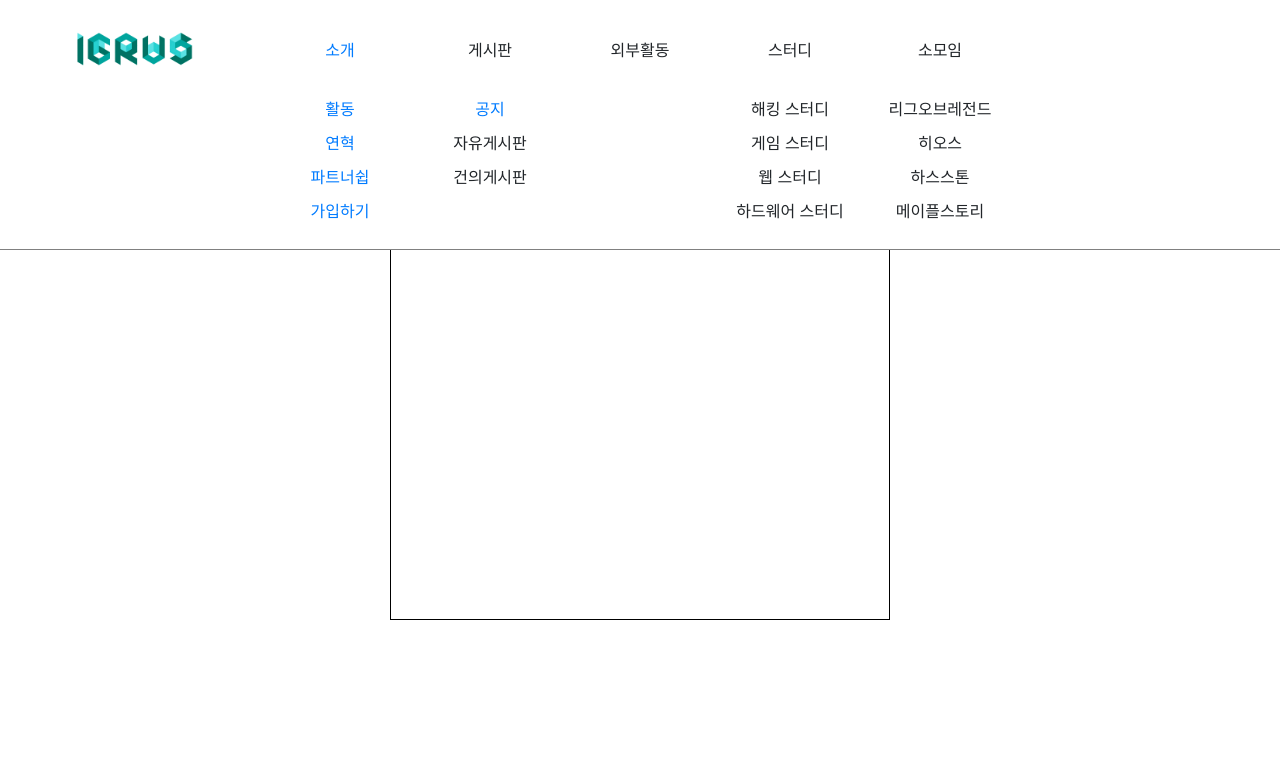
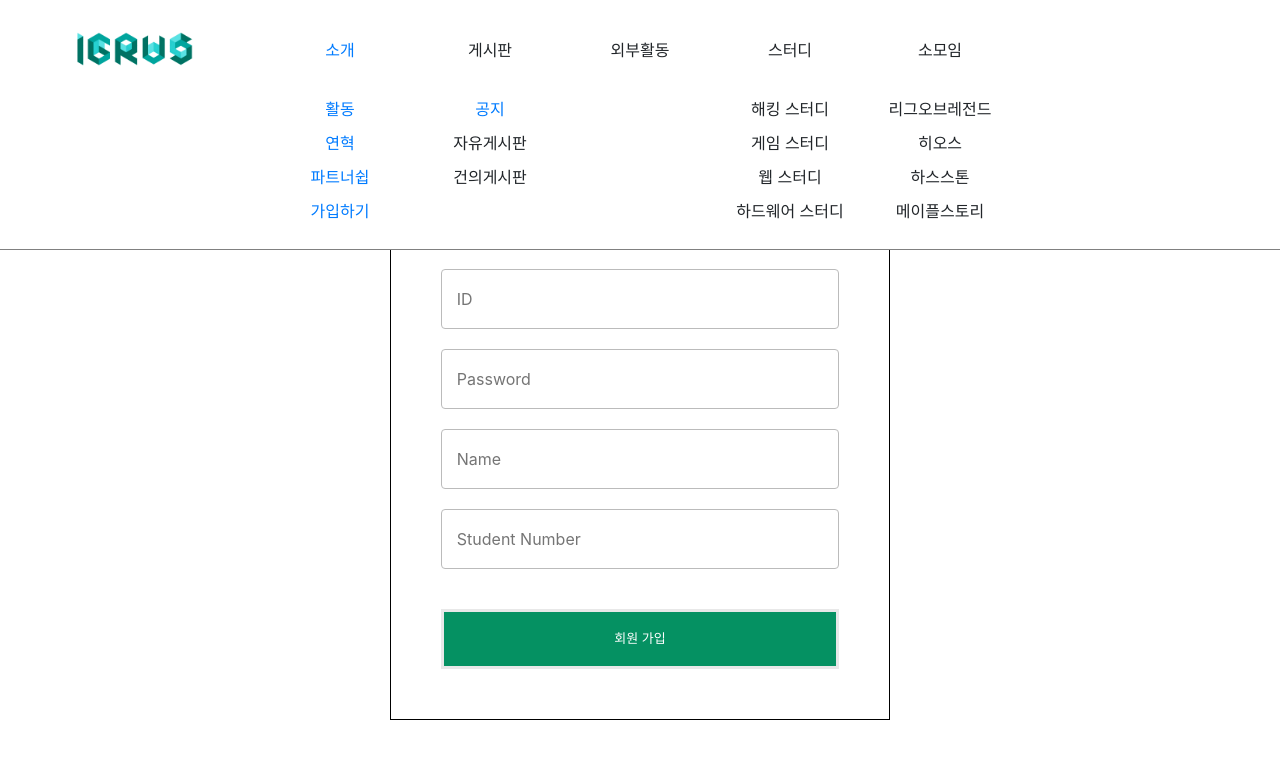
Before and after one commit to challenger71498/club-manager, a Vue app: page /signup in a window 1280 px wide. Shown: the top 758 px of the page. Built offline with nearby package versions, Linux system fonts and the light colour scheme.

Commit message:
로그인, 회원가입 구현
회원가입, 로그인 백엔드파트와 연결 필요

```diff
--- a/src/components/LoginPage/Login.vue
+++ b/src/components/LoginPage/Login.vue
@@ -1,9 +1,10 @@
 <template>
     <div class="Login__Wrapper">
+        <h1>Login</h1>
         <form class="wrap" v-on:submit.prevent="login">
             <div class="input">
-                <input type="text" v-model="id" placeholder=" ID">
-                <input type="password" v-model="password" placeholder=" Password">
+                <input type="text" v-model="id" placeholder="ID">
+                <input type="password" v-model="password" placeholder="Password">
             </div>
             <div class="buttons">
                 <button type="submit" class="login">로그인</button>
@@ -56,16 +57,20 @@
         height: 60px;
         border-radius: 4px;
         border: 1px solid #bbb;
-        padding: 5px;
+        padding: 5px 5px 5px 15px;
         margin: 0 0 20px 0;
     }
     .Login__Wrapper .input{
         width: 80%;
-        margin: 120px auto 0 auto;
+        margin: 50px auto 0 auto;
     }
     .Login__Wrapper .buttons{
         width: 80%;
         margin: 20px auto;
+    }
+    .Login__Wrapper h1{
+        margin: 50px;
+        text-align: center;
     }
     .login {
         width: 100%;
--- a/src/components/LoginPage/SignUp.vue
+++ b/src/components/LoginPage/SignUp.vue
@@ -1,19 +1,19 @@
 <template>
     <div class="Login__Wrapper">
-        <!--<form class="wrap" v-on:submit.prevent="login">
+        <h1>Sign in</h1>
+        <form class="wrap" v-on:submit.prevent="login">
             <div class="input">
                 <input type="text" v-model="id" placeholder="ID">
                 <input type="password" v-model="password" placeholder="Password">
+                <input type="text" v-model="name" placeholder="Name">
+                <input type="text" v-model="student_number" placeholder="Student Number">
             </div>
             <div class="buttons">
-                <button type="submit" class="login">로그인</button>
+                <button type="submit" class="login">회원 가입</button>
             </div>
-            <div class="others">
-                <router-link to="signup"><button class="other">회원가입</button></router-link>
-                <router-link to="find_id"><button class="other">아이디 찾기</button></router-link>
-                <router-link to="find_password"><button class="other no_border">비밀번호 찾기</button></router-link>
-            </div>
-        </form>-->
+        </form>
+
+
     </div>
 </template>
 
@@ -30,8 +30,8 @@
         },
 
         methods: {
-            login () {
-                alert(`ID: ${this.id}\nPW: ${this.password}`);
+            onSubmit(){
+                // blank
             }
         },
 
@@ -39,7 +39,9 @@
             return {
                 id: '',
                 password: '',
-            };
+                name: '',
+                student_number: ''
+            }
         }
     }
 </script>
@@ -47,7 +49,7 @@
 <style scoped>
     .Login__Wrapper {
         width: 500px;
-        height: 500px;
+        height: 600px;
         margin: 20px auto;
         border: 1px solid black;
     }
@@ -56,16 +58,20 @@
         height: 60px;
         border-radius: 4px;
         border: 1px solid #bbb;
-        padding: 5px;
+        padding: 5px 5px 5px 15px;
         margin: 0 0 20px 0;
     }
     .Login__Wrapper .input{
         width: 80%;
-        margin: 120px auto 0 auto;
+        margin: 20px auto 0 auto;
     }
     .Login__Wrapper .buttons{
         width: 80%;
         margin: 20px auto;
+    }
+    .Login__Wrapper h1{
+        margin: 50px;
+        text-align: center;
     }
     .login {
         width: 100%;
@@ -78,19 +84,4 @@
         color: #fff;
         font-size: 13px;
     }
-    .others {
-        width: 285px;
-        margin: 0 auto;
-    }
-    .other {
-        width: 95px;
-        background-color: transparent;
-        border: none;
-        color: #525252;
-        font-size: 13px;
-        border-right: 1px solid #666666;
-    }
-    .no_border {
-        border: none;
-    }
 </style>
```
